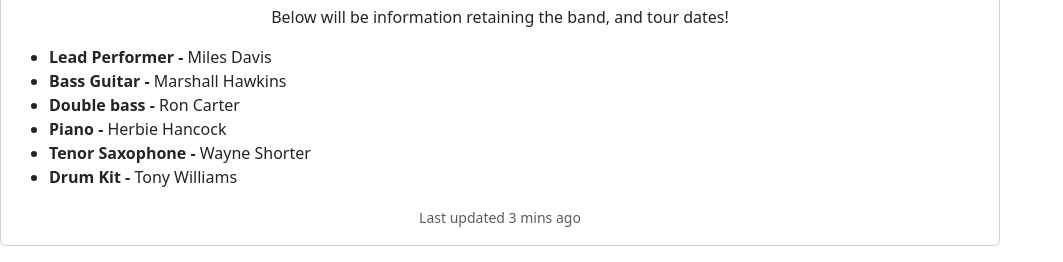
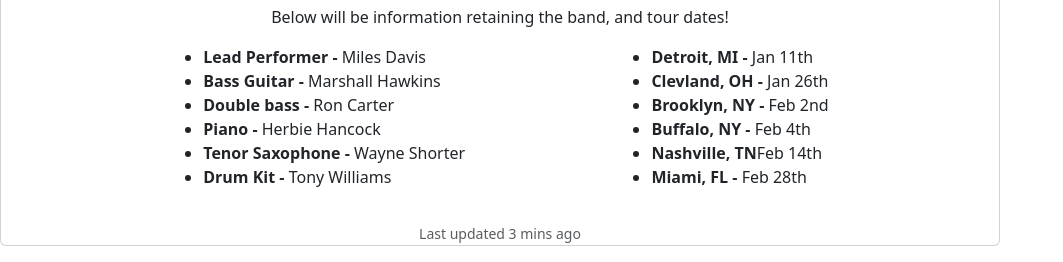
Before and after one commit to tbyrne14/framework-challenge, a plain HTML site: page index.html in a window 1280 px wide. Shown: the part 793-1055 px from the top of the page, without its empty margins (0-1063 px from the left). Drawn offline with nearby package versions, Linux system fonts and the light colour scheme.

Commit message:
addition of band names and tour dates

```diff
--- a/index.html
+++ b/index.html
@@ -25,9 +25,19 @@
             <li><strong>Tenor Saxophone - </strong>Wayne Shorter</li>
             <li><strong>Drum Kit - </strong>Tony Williams</li>
           </ul>
+          <section>
+            <ul>
+                <li><strong>Detroit, MI - </strong>Jan 11th</li>
+                <li><strong>Clevland, OH - </strong>Jan 26th</li>
+                <li><strong>Brooklyn, NY - </strong>Feb 2nd</li>
+                <li><strong>Buffalo, NY - </strong>Feb 4th</li>
+                <li><strong>Nashville, TN</strong>Feb 14th</li>
+                <li><strong>Miami, FL - </strong>Feb 28th</li>
+            </ul>
+          </section>
           </div>
-          <p class="card-text"><small class="text-muted">Last updated 3 mins ago</small></p>
         </div>
-      </div>
+        <p class="card-text"><small class="text-muted">Last updated 3 mins ago</small></p>
+    </div>
 </body>
 </html>
--- a/screen.css
+++ b/screen.css
@@ -9,3 +9,8 @@
 .card-text {
     text-align: center;
 }
+
+.band-info {
+    display: flex;
+    justify-content: space-evenly;
+}
```
